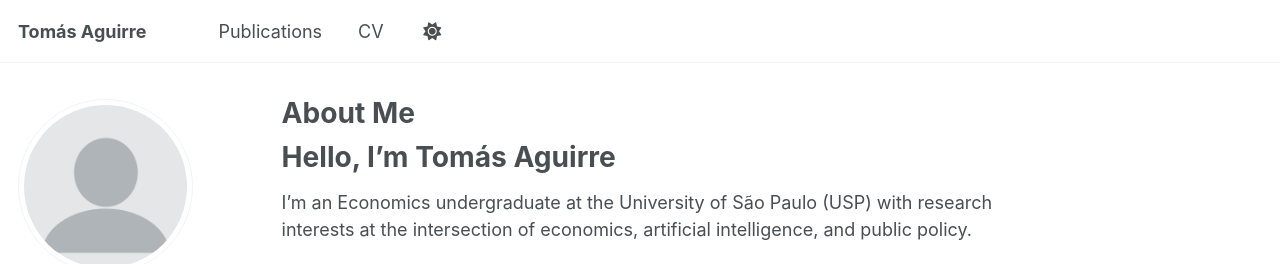
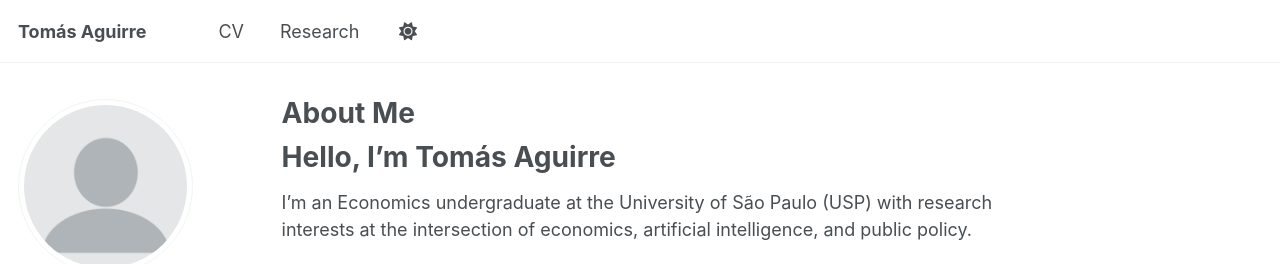
Before and after one commit to t6aguirre/t6aguirre.github.io, a Jekyll site: the page built from _pages/about.md, in a window 1280 px wide. Shown: the top 264 px of the page. Built offline with Jekyll 4.4.1, drawn with Linux system fonts in a browser that asks for light colours.

Commit message:
Update navigation.yml

```diff
--- a/_data/navigation.yml
+++ b/_data/navigation.yml
@@ -7,7 +7,10 @@
 # NOTE that only one of the CV options should be selected, the first is for the
 #      Markdown formatted page while the second is generated using JSON.
 main:
-  - title: "Publications"
+  - title: "CV"
+    url: /cv/
+
+  - title: "Research"
     url: /publications/
 #  - title: "Talks"
 #    url: /talks/
@@ -20,10 +23,7 @@ main:
 #
 #  - title: "Blog Posts"
 #    url: /year-archive/
-
-  - title: "CV"
-    url: /cv/
-
+#
 #  - title: "CV"
 #    url: /cv-json/
 #
```
